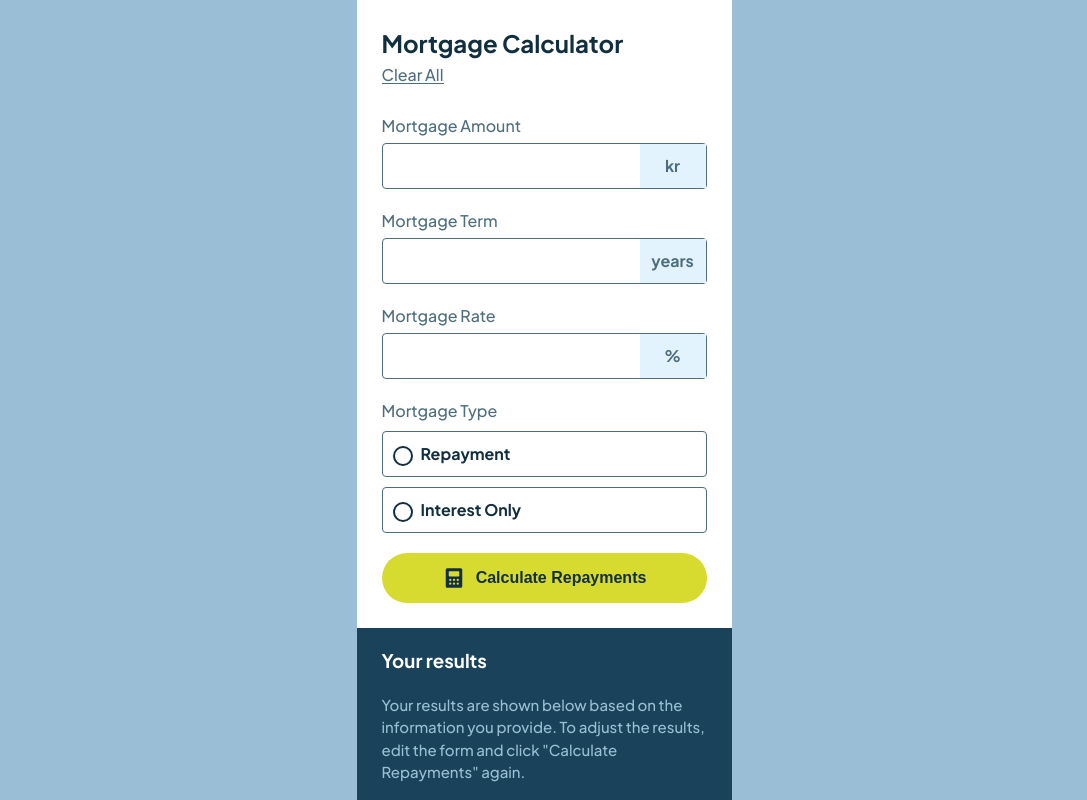
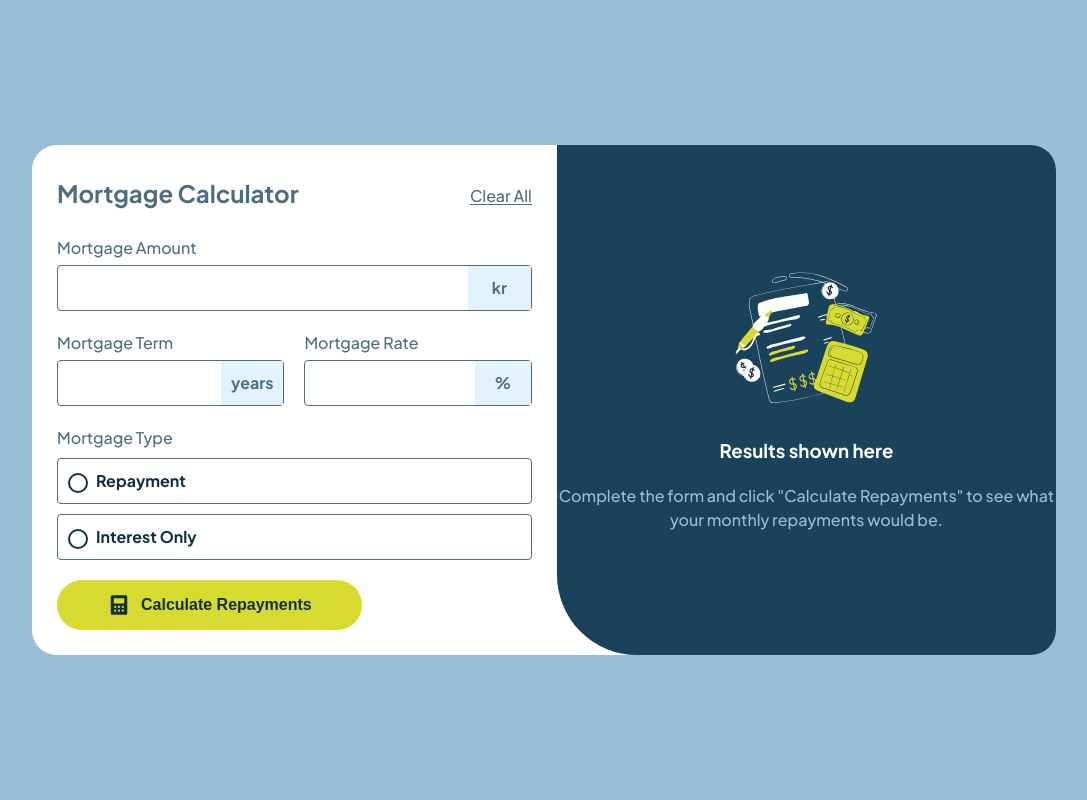
Before and after one commit to Fabricius97/Mortgage-repayment-calc, a React (Vite) app: page / in a window 1280 px wide. Shown: the top 800 px of the page, without its empty margins (96-1183 px from the left). Built offline with nearby package versions, Linux system fonts and the light colour scheme.

Commit message:
Mortgage Calc done

```diff
--- a/src/components/CalculateButton.css
+++ b/src/components/CalculateButton.css
@@ -2,7 +2,7 @@
   display: flex;
   color: hsl(202, 55%, 16%);
   background-color: hsl(61, 70%, 52%);
-  width: 100%;
+  width: auto;
   border: none;
   align-items: center;
   justify-content: center;
@@ -11,4 +11,13 @@
   gap: 10px;
   font-weight: 700;
   font-size: 16px;
+  cursor: pointer;
+  width: 100%;
 }
+
+@media (min-width: 1024px) {
+  .calculateButton {
+    padding: 0px 50px;
+    width: auto;
+  }
+}
--- a/src/components/Calculator.css
+++ b/src/components/Calculator.css
@@ -5,9 +5,20 @@
   flex-direction: column;
   align-items: start;
   max-width: 375px;
+  overflow: hidden;
 }
 
 h2 {
   margin: 0 0 5px 0;
   padding: 25px 25px 0 25px;
 }
+
+@media (min-width: 1024px) {
+  .calculator {
+    flex-direction: row;
+    max-width: 1024px;
+    display: flex;
+    border-radius: 25px;
+    align-items: center;
+  }
+}
--- a/src/components/Calculator.jsx
+++ b/src/components/Calculator.jsx
@@ -70,7 +70,6 @@ const Calculator = () => {
 
   return (
     <div className="calculator">
-      <h2>Mortgage Calculator</h2>
       <Form
         onValuesChange={handleInputChange}
         onCalculate={handleCalculate}
--- a/src/components/Form.css
+++ b/src/components/Form.css
@@ -10,6 +10,11 @@
   display: flex;
   flex-direction: column;
   gap: 10px;
+}
+
+.mortAndButton {
+  display: flex;
+  flex-direction: column;
 }
 
 .clear-button {
@@ -26,3 +31,28 @@
   width: 62px;
   margin-bottom: 30px;
 }
+
+h2 {
+  text-align: start;
+  margin: 0 0 5px 0;
+  padding: 25px 25px 0 0px;
+}
+
+@media (min-width: 1024px) {
+  .form-container {
+    width: 100%;
+  }
+  .mortAndButton {
+    flex-direction: row;
+    align-items: center;
+    justify-content: space-between;
+    text-align: center;
+    padding: 30px 0px 20px 0px;
+  }
+  .clear-button {
+    margin: 0;
+  }
+  h2 {
+    padding: 0;
+  }
+}
--- a/src/components/Form.jsx
+++ b/src/components/Form.jsx
@@ -14,9 +14,12 @@ const Form = ({
 }) => {
   return (
     <div className="form-container">
-      <button className="clear-button" type="button" onClick={onClear}>
-        Clear All
-      </button>
+      <div className="mortAndButton">
+        <h2>Mortgage Calculator</h2>
+        <button className="clear-button" type="button" onClick={onClear}>
+          Clear All
+        </button>
+      </div>
       <form className="form" action="">
         <TextInput
           onValuesChange={onValuesChange}
--- a/src/components/Results.css
+++ b/src/components/Results.css
@@ -1,11 +1,10 @@
 .youreResultContainer {
   display: flex;
   background-color: hsl(202, 55%, 23%);
-  color: white;
+  color: hsl(203, 41%, 72%);
   flex-direction: column;
   padding: 0 25px 25px 25px;
   gap: 20px;
-  color: hsl(203, 41%, 72%);
 }
 
 .textContainer {
@@ -41,18 +40,52 @@ h3 {
   color: white;
 }
 
-.monthly {
-  display: flex;
-  flex-direction: column;
-}
-
+.monthly,
 .total {
   display: flex;
   flex-direction: column;
 }
 
 .separator {
-  height: 2px; /* Justera höjden på linjen */
-  background-color: hsl(200, 24%, 40%); /* Sätt färgen på linjen till vit */
-  width: 100%; /* Gör linjen fullständig bredd */
+  height: 2px;
+  background-color: hsl(200, 24%, 40%);
+  width: 100%;
 }
+
+/* Styles for the placeholder content */
+.placeholder {
+  display: flex;
+  flex-direction: column;
+  align-items: center;
+  text-align: center;
+  background-color: hsl(202, 55%, 23%);
+  padding: 25px 0px;
+}
+
+.placeholder img {
+  width: 150px; /* Adjust image size as needed */
+  margin-bottom: 15px;
+  margin: 0;
+}
+
+.placeholder p {
+  font-size: 16px;
+  color: hsl(203, 41%, 72%);
+  margin: 0;
+}
+
+@media (min-width: 1024px) {
+  .results-container {
+    width: 100%;
+    height: 100%;
+    background-color: hsl(202, 55%, 23%);
+    align-items: center;
+    display: flex;
+    border-bottom-left-radius: 80px;
+    min-height: 510px;
+  }
+  .youreResultContainer {
+    display: flex;
+    background-color: transparent;
+  }
+}
--- a/src/components/Results.jsx
+++ b/src/components/Results.jsx
@@ -1,28 +1,44 @@
 import React from "react";
 import "./Results.css";
+import illustration from "../assets/illustration-empty.svg";
 
 const Results = ({ monthlyPayment, totalRepayment }) => {
+  const isResultAvailable = monthlyPayment && totalRepayment;
+
   return (
+    <div className="results-container">
+      {isResultAvailable ? (
         <div className="youreResultContainer">
           <div className="textContainer">
             <h3>Your results</h3>
             <span>
-          Your results are shown below based on the information you provide. To
-          adjust the results, edit the form and click "Calculate Repayments"
-          again.
+              Your results are shown below based on the information you provide.
+              To adjust the results, edit the form and click "Calculate
+              Repayments" again.
             </span>
           </div>
           <div className="resultContainer">
             <div className="monthly">
               <span>Your monthly repayments</span>
-          <h1>{monthlyPayment ? `${monthlyPayment} kr` : "0 kr"}</h1>
+              <h1>{`${monthlyPayment} kr`}</h1>
             </div>
             <div className="separator"></div>
             <div className="total">
               <span>Total you'll repay over the term</span>
-          <h3>{totalRepayment ? `${totalRepayment} kr` : "0 kr"}</h3>
+              <h3>{`${totalRepayment} kr`}</h3>
             </div>
           </div>
+        </div>
+      ) : (
+        <div className="placeholder">
+          <img src={illustration} alt="Calculator Placeholder" />
+          <h3>Results shown here</h3>
+          <p>
+            Complete the form and click "Calculate Repayments" to see what your
+            monthly repayments would be.
+          </p>
+        </div>
+      )}
     </div>
   );
 };
--- a/src/components/TextInput.css
+++ b/src/components/TextInput.css
@@ -13,6 +13,7 @@
   border: solid 1px hsl(200, 24%, 40%);
   border-radius: 4px;
   font-weight: 700;
+  justify-content: space-between;
 }
 
 /* Active state styles take precedence */
@@ -36,7 +37,7 @@
   color: hsl(200, 24%, 40%);
   background-color: hsl(202, 86%, 94%);
   padding: 10px;
-  flex: 1;
+  width: 70px;
 }
 
 /* Active label styles */
@@ -52,8 +53,23 @@ input {
   font-weight: 700;
   font-size: 17px;
   padding: 0px 15px;
+  width: inherit;
 }
 
 input:focus {
   outline: none;
 }
+
+@media (min-width: 1024px) {
+  .text-input-container {
+    display: flex;
+    gap: 20px;
+    width: 100%;
+  }
+
+  .text-input-container .text-input {
+    flex: 1;
+    max-width: 50%; /* Gör att de två fälten tillsammans tar upp maximalt 100% av bredden */
+    box-sizing: border-box; /* Säkra att padding och border räknas inom totalbredden */
+  }
+}
--- a/src/components/TextInput.jsx
+++ b/src/components/TextInput.jsx
@@ -2,31 +2,21 @@ import React, { useState } from "react";
 import "./TextInput.css";
 
 const TextInput = ({ onValuesChange, inputs, errors }) => {
-  const [activeInput, setActiveInput] = useState(null); // Track which input is active
+  const [activeInput, setActiveInput] = useState(null);
 
   const handleChange = (event) => {
     const { id, value } = event.target;
-
-    // Normalize the value: replace comma with a dot for conversion
     const normalizedValue = value.replace(",", ".");
-
-    // Validate and parse the value
     const updatedValue =
       normalizedValue === "" ? "" : parseFloat(normalizedValue);
 
-    // Use valid value if it's a number, otherwise send an empty string
     if (!isNaN(updatedValue) || normalizedValue === "") {
-      onValuesChange({ ...inputs, [id]: normalizedValue }); // Send the normalized string to the parent
+      onValuesChange({ ...inputs, [id]: normalizedValue });
     }
   };
 
-  const handleFocus = (id) => {
-    setActiveInput(id); // Set the active input id
-  };
-
-  const handleBlur = () => {
-    setActiveInput(null); // Clear the active input when focus is lost
-  };
+  const handleFocus = (id) => setActiveInput(id);
+  const handleBlur = () => setActiveInput(null);
 
   const textInputs = [
     { label: "Mortgage Amount", id: "amount", unit: "kr" },
@@ -36,7 +26,36 @@ const TextInput = ({ onValuesChange, inputs, errors }) => {
 
   return (
     <>
-      {textInputs.map((input) => (
+      {/* Mortgage Amount on its own line */}
+      <div className="text-input">
+        <label htmlFor="amount">Mortgage Amount</label>
+        <div
+          className={`input-container ${
+            errors.amount && activeInput !== "amount" ? "error" : ""
+          } ${activeInput === "amount" ? "active" : ""}`}
+        >
+          <input
+            type="text"
+            id="amount"
+            value={inputs.amount || ""}
+            onChange={handleChange}
+            onFocus={() => handleFocus("amount")}
+            onBlur={handleBlur}
+          />
+          <span
+            className={`input-label ${
+              errors.amount && activeInput !== "amount" ? "error" : ""
+            }`}
+          >
+            kr
+          </span>
+        </div>
+        {errors.amount && <span className="error">This field is required</span>}
+      </div>
+
+      {/* Term and Rate in a row on larger screens */}
+      <div className="text-input-container">
+        {textInputs.slice(1).map((input) => (
           <div className="text-input" key={input.id}>
             <label htmlFor={input.id}>{input.label}</label>
             <div
@@ -47,27 +66,25 @@ const TextInput = ({ onValuesChange, inputs, errors }) => {
               <input
                 type="text"
                 id={input.id}
-              value={inputs[input.id] || ""} // Use an empty string if undefined
+                value={inputs[input.id] || ""}
                 onChange={handleChange}
-              onFocus={() => handleFocus(input.id)} // Set active input on focus
-              onBlur={handleBlur} // Clear active input on blur
+                onFocus={() => handleFocus(input.id)}
+                onBlur={handleBlur}
               />
-            {input.unit && (
               <span
                 className={`input-label ${
                   errors[input.id] && activeInput !== input.id ? "error" : ""
-                } ${activeInput === input.id ? "active" : ""}`}
+                }`}
               >
                 {input.unit}
               </span>
-            )}
             </div>
-          {/* Show error message if the field is empty */}
             {errors[input.id] && (
               <span className="error">This field is required</span>
             )}
           </div>
         ))}
+      </div>
     </>
   );
 };
```
Lines whose indentation alone changed are shown as unchanged.
